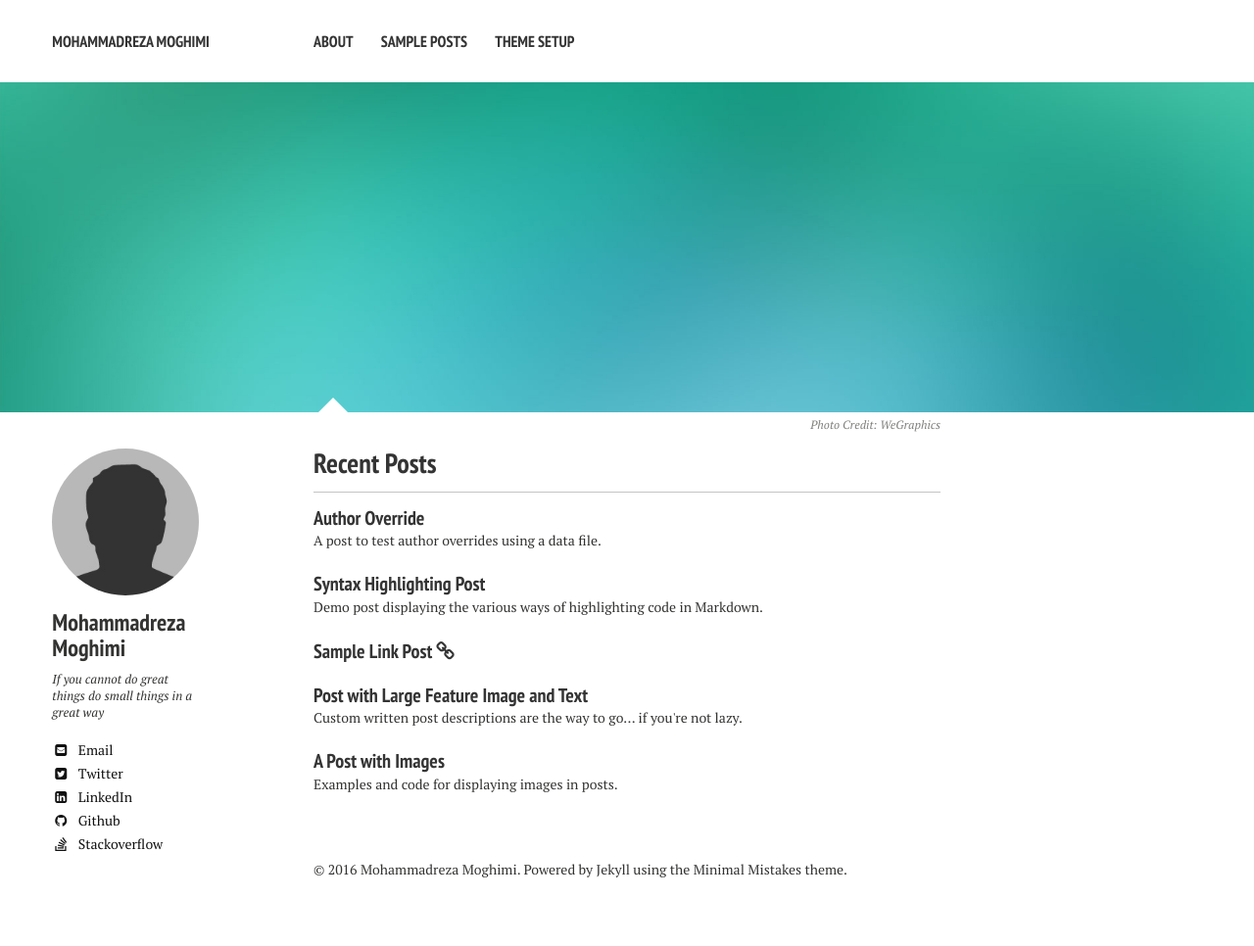
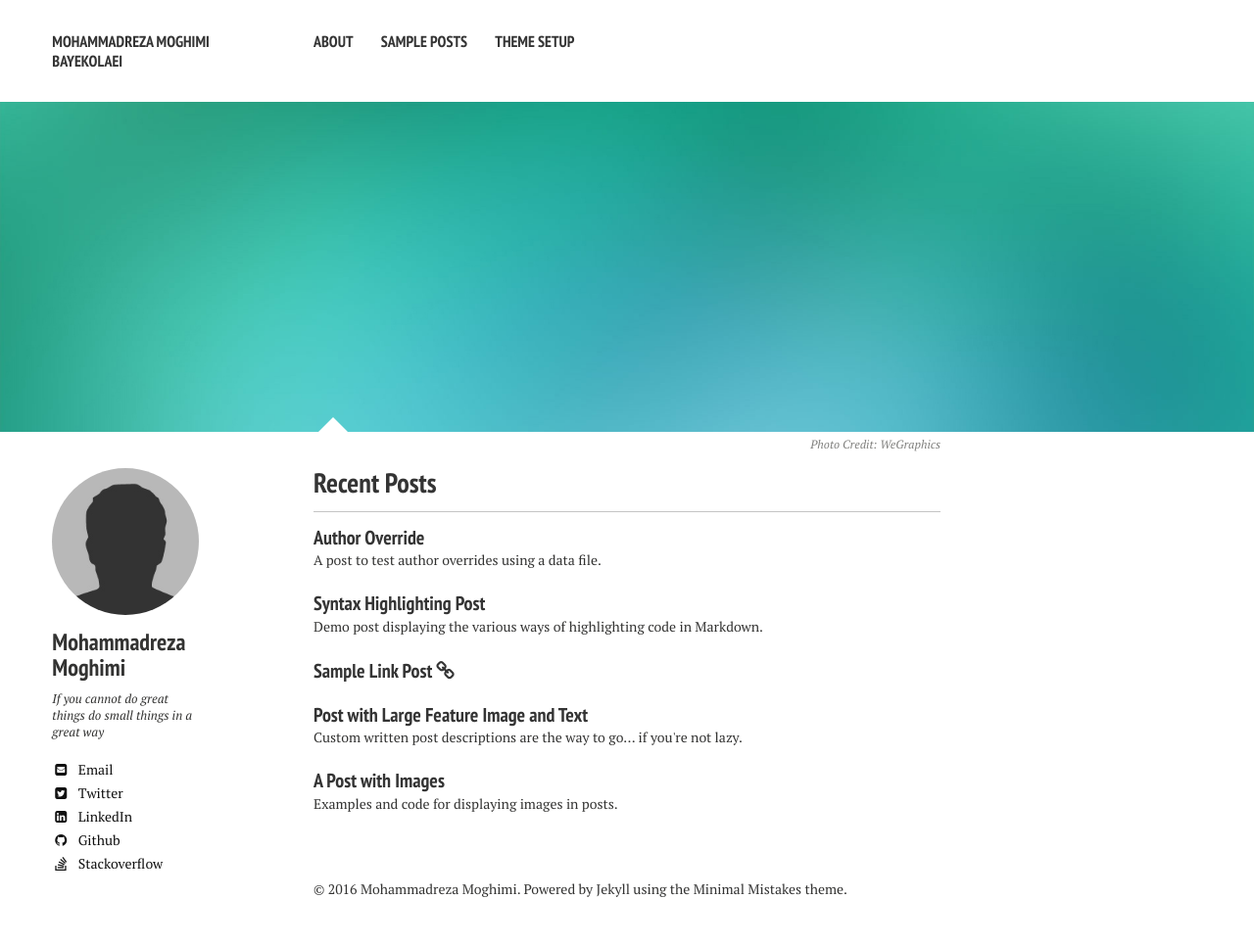
Before and after one commit to mimr9/mimr9.github.io, a Jekyll site: the page built from index.md, in a window 1280 px wide. Shown: the whole page at 98% size. Built offline with Jekyll 4.4.1, drawn with Linux system fonts in a browser that asks for light colours; nearby versions of some CDN libraries.

Commit message:
Update _config.yml

```diff
--- a/_config.yml
+++ b/_config.yml
@@ -1,6 +1,6 @@
 # Site wide configuration
 
-title:            Mohammadreza Moghimi
+title:            Mohammadreza Moghimi bayekolaei
 locale:           en_US
 url:
 
```
